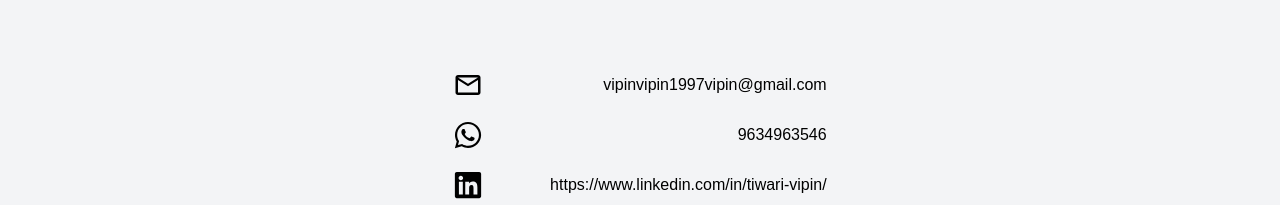
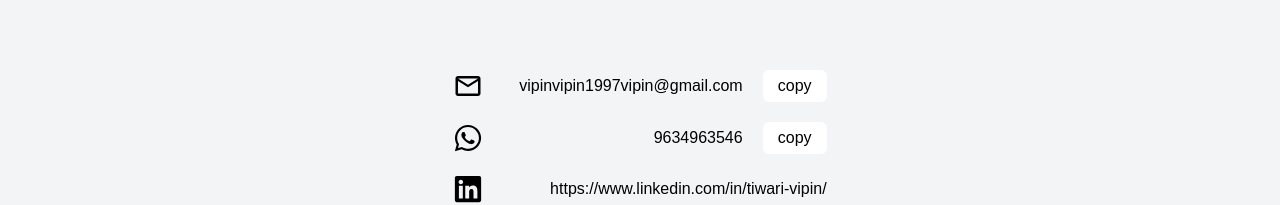
Before and after one commit to VipinTiwari-96/Next-portfolio, a Next.js app: page / in a window 1280 px wide. Shown: the part 2577-2782 px from the top of the page. Built offline with nearby package versions, Linux system fonts and the light colour scheme.

Commit message:
copy text functionality

```diff
--- a/components/Footer.tsx
+++ b/components/Footer.tsx
@@ -1,10 +1,34 @@
-import React, { FC } from "react";
+import React, { FC, useEffect, useState } from "react";
 // helper
 import { socialLinks, theme } from "../helper/theme";
 // shared
 import Link from "./shared/Link";
 
 const Footer: FC = () => {
+  const [isEmailCopied, setIsEmailCopied] = useState<boolean>(false);
+  const [isNumberCopied, setIsNumberCopied] = useState<boolean>(false);
+
+  const handleEmailCopy = () => {
+    setIsEmailCopied(true);
+    navigator.clipboard.writeText(" vipinvipin1997vipin@gmail.com");
+  };
+
+  const handleNumberCopy = () => {
+    setIsNumberCopied(true);
+    navigator.clipboard.writeText("9634963546");
+  };
+
+  useEffect(() => {
+    const timeOut = setTimeout(() => {
+      setIsEmailCopied(false);
+      setIsNumberCopied(false);
+    }, 3000);
+
+    return () => {
+      clearTimeout(timeOut);
+    };
+  }, [isEmailCopied, isNumberCopied]);
+
   return (
     <div className="bg-gray-100 border-t-2 rounded-t-[90px] p-20 mt-40">
       <div className="w-2/3 mx-auto  text-center h-[15rem] flex flex-col gap-20">
@@ -13,15 +37,31 @@ const Footer: FC = () => {
         </div>
 
         <div
-          className={`lg:w-1/2 mx-auto flex flex-col items-center gap-5 text-[${theme.text.size.phone}]`}
+          className={`lg:w-1/2 mx-auto flex flex-col items-center gap-5 text-[12px] xl:text-[16px]`}
         >
           <div className="flex  w-full justify-between flex-wrap items-center gap-2">
             <theme.icons.email size={30} />
-            <span>vipinvipin1997vipin@gmail.com</span>
+            <span className="flex gap-5 items-center">
+              vipinvipin1997vipin@gmail.com{" "}
+              <span
+                className="bg-white p-1 rounded-md cursor-pointer w-16"
+                onClick={handleEmailCopy}
+              >
+                {isEmailCopied ? "copied!" : "copy"}
+              </span>
+            </span>
           </div>
           <div className="flex  w-full justify-between flex-wrap items-center gap-2">
             <theme.icons.whatsApp size={30} />
-            <span>9634963546</span>
+            <span className="flex gap-5 items-center">
+              9634963546{" "}
+              <span
+                className="bg-white p-1 rounded-md cursor-pointer w-16"
+                onClick={handleNumberCopy}
+              >
+                {isNumberCopied ? "copied!" : "copy"}
+              </span>
+            </span>
           </div>
 
           <div className="flex  w-full justify-between flex-wrap items-center gap-2">
```
